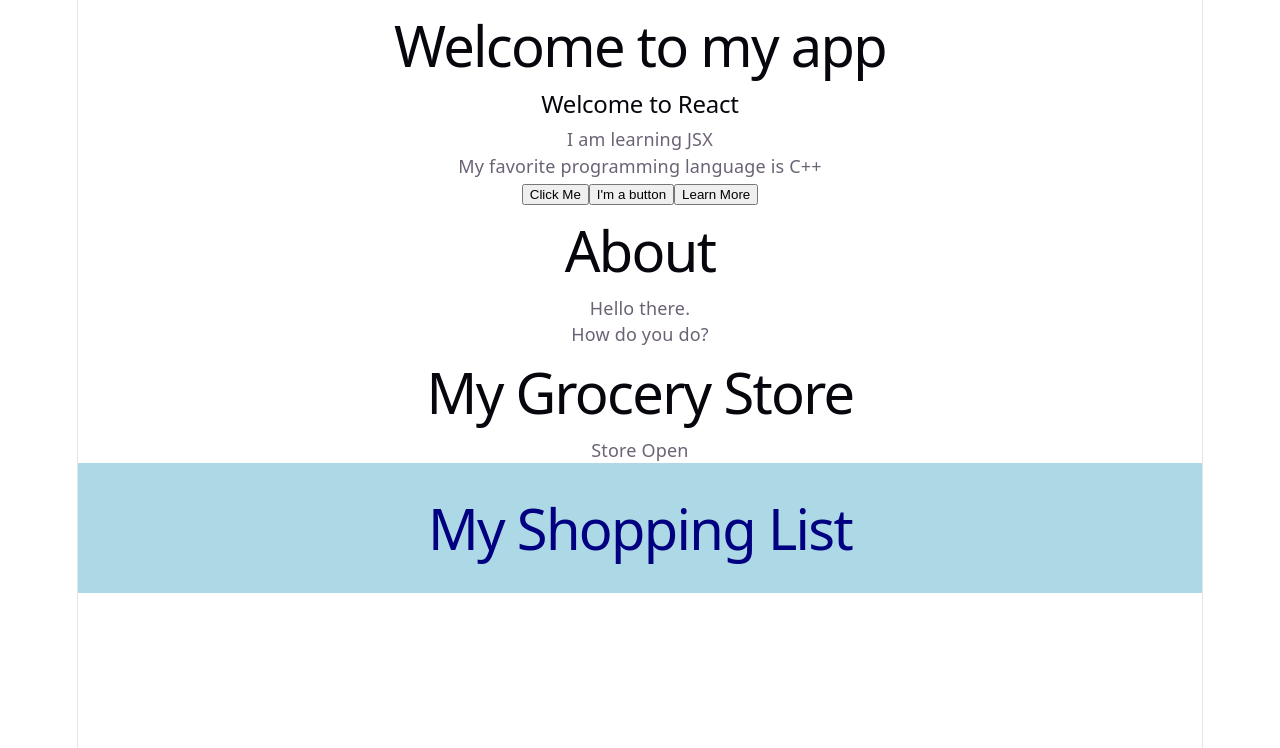
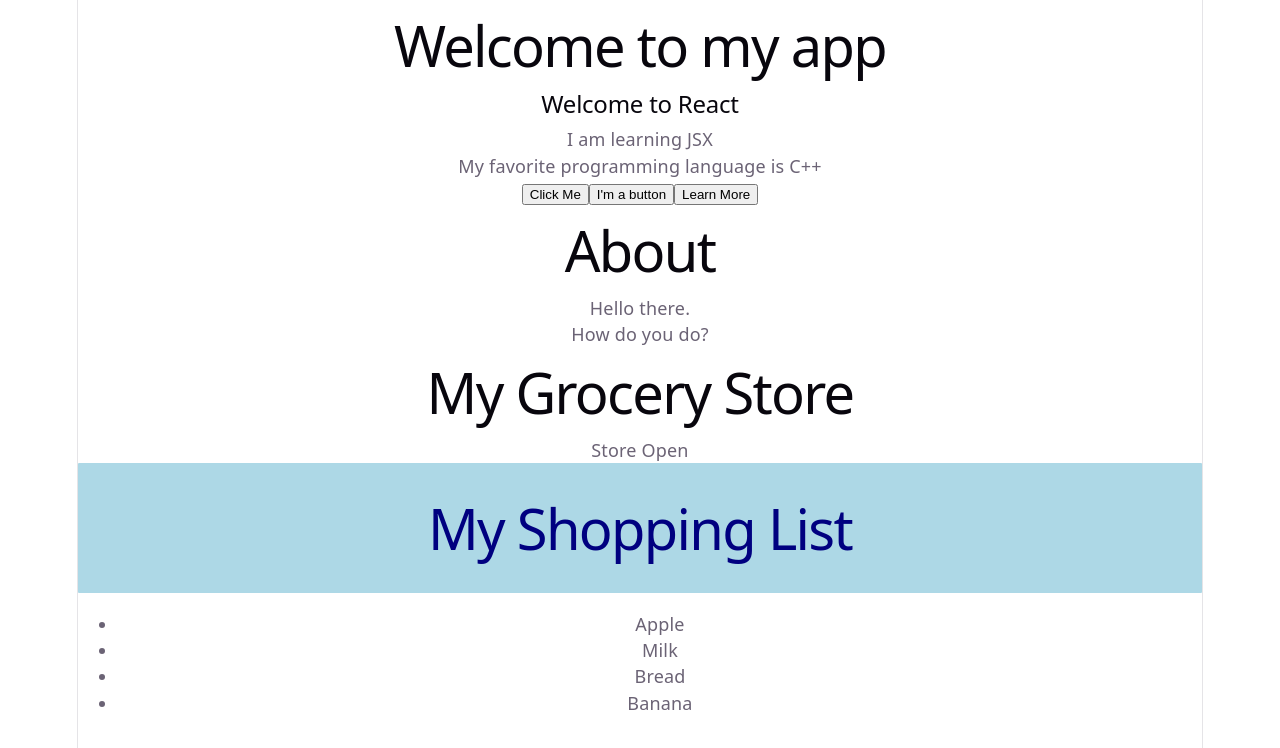
Before and after one commit to gaurav-gaur/react-learning, a React (Vite) app in the folder quick-start/: page / in a window 1280 px wide. Shown: the top 748 px of the page. Built offline with nearby package versions, Linux system fonts and the light colour scheme.

Commit message:
Rendering lists

```diff
--- a/quick-start/src/App.jsx
+++ b/quick-start/src/App.jsx
@@ -36,6 +36,13 @@ const store = {
   isOpen: open
 };
 
+const products = [
+  { id: 1, name: 'Apple'},
+  { id: 2, name: 'Milk' },
+  { id: 3, name: 'Bread'},
+  { id: 4, name: 'Banana'}
+];
+
 export default function App() {
   return (
     <>
@@ -52,6 +59,9 @@ export default function App() {
     <div className="shopping-list">
       <h1>My Shopping List</h1>
     </div>
+    <ul>{products.map(product => (
+        <li key={product.id}>{product.name}</li>
+      ))}</ul>
     </>
   );
 }
```
